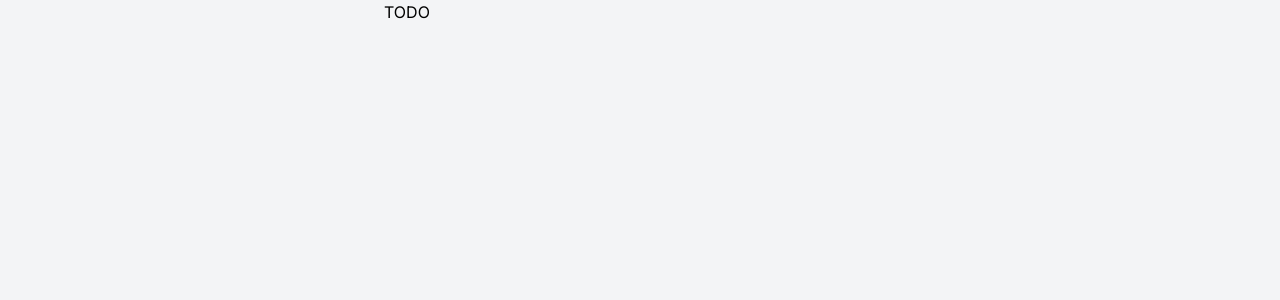
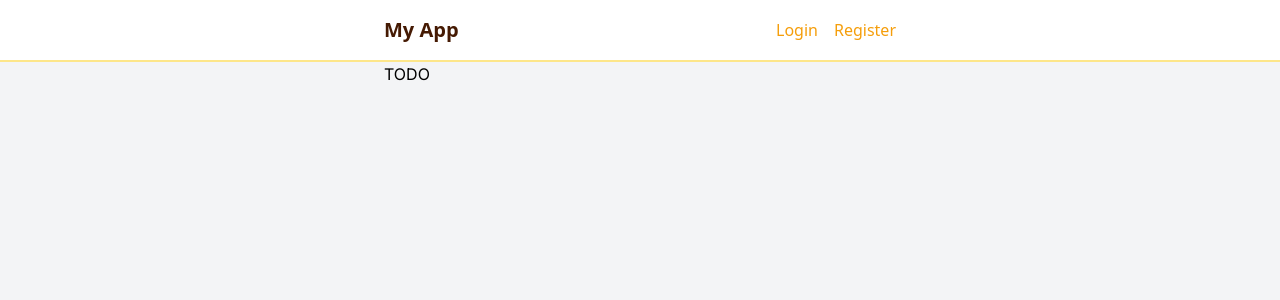
Before and after one commit to DanielMateosLab/ft3-userapp, a Next.js app: page / in a window 1280 px wide. Shown: the top 300 px of the page. Built offline with nearby package versions, Linux system fonts and the light colour scheme.

Commit message:
Create Navbar

```diff
--- /dev/null
+++ b/src/components/Navbar.tsx
@@ -0,0 +1,57 @@
+import { useUser } from "@/services/user";
+import Link from "next/link";
+import { useRouter } from "next/router";
+import { FC, PropsWithChildren } from "react";
+import AppLink from "./AppLink";
+import HorizontalContainer from "./HorizontalContainer";
+import { useLogout } from "@/services/authentication";
+
+const links = {
+  authenticated: [{ href: "/dashboard", label: "Dashboard" }],
+  unauthenticated: [
+    { href: "/login", label: "Login" },
+    { href: "/signup", label: "Register" },
+  ],
+} as const;
+
+const Navbar: FC<PropsWithChildren> = () => {
+  const { pathname } = useRouter();
+  const { user } = useUser();
+  const status = user ? "authenticated" : "unauthenticated";
+  const { logout, loading } = useLogout();
+
+  return (
+    <nav className="bg-white border-b-2 py-4 border-amber-200">
+      <HorizontalContainer>
+        <div className="flex items-center justify-between gap-6">
+          <Link href="/" className="text-xl text-amber-950 font-bold">
+            My App
+          </Link>
+
+          <div className="flex gap-4">
+            {links[status].map(({ href, label }) => (
+              <AppLink
+                key={href}
+                href={href}
+                text={label}
+                className={href === pathname ? "font-bold" : ""}
+              />
+            ))}
+
+            {status === "authenticated" && (
+              <button
+                className="text-amber-500 hover:underline"
+                onClick={logout}
+                disabled={loading}
+              >
+                Logout
+              </button>
+            )}
+          </div>
+        </div>
+      </HorizontalContainer>
+    </nav>
+  );
+};
+
+export default Navbar;
--- a/src/pages/_app.tsx
+++ b/src/pages/_app.tsx
@@ -1,4 +1,5 @@
 import HorizontalContainer from "@/components/HorizontalContainer";
+import Navbar from "@/components/Navbar";
 import { UserProvider } from "@/services/user";
 import "@/styles/globals.css";
 import type { AppProps } from "next/app";
@@ -9,6 +10,7 @@ const inter = Inter({ subsets: ["latin"] });
 export default function App({ Component, pageProps }: AppProps) {
   return (
     <UserProvider>
+      <Navbar />
       <div className="min-h-screen bg-gray-100">
         <HorizontalContainer>
           <main className={inter.className}>
```
Also changed, not shown: 2 other files (tests, documents, lock files or other folders).
